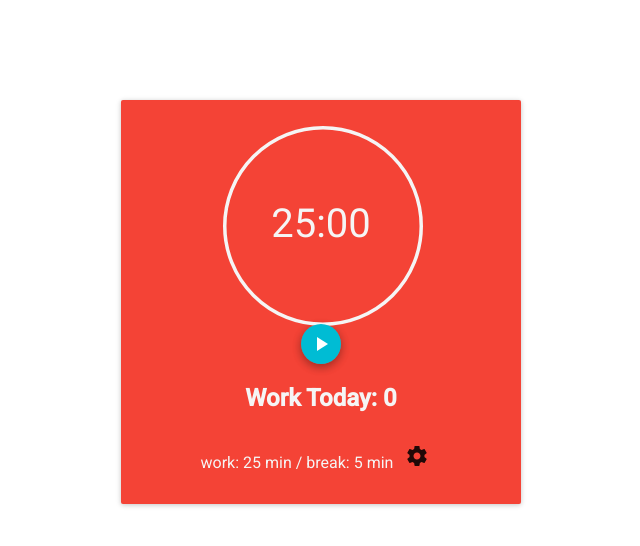
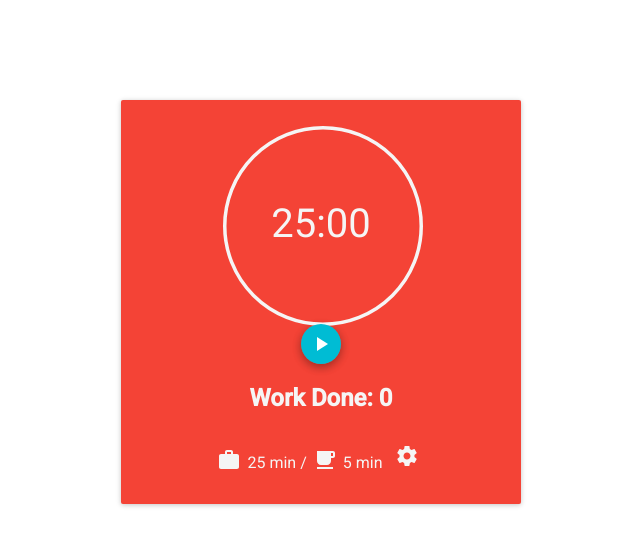
Before and after one commit to ex-hota911/redux-timer-app, a React (Create React App) app: page / in a window 1280 px wide. Shown: the top 546 px of the page, without its empty margins (319-959 px from the left). Built offline with nearby package versions, Linux system fonts and the light colour scheme.

Commit message:
Change icon.

```diff
--- a/src/App.js
+++ b/src/App.js
@@ -129,7 +129,7 @@ class AppPres extends Component {
           <Clock time = {this.state.remaningTime}/>
         </div>
         <StartButton />
-        <h2> {this.props.label} Today: {this.props.count} </h2>
+        <h2> {this.props.label} Done: {this.props.count} </h2>
         <Setting />
       </Paper>
     );
--- a/src/Setting.js
+++ b/src/Setting.js
@@ -5,7 +5,10 @@ import Dialog from 'material-ui/Dialog';
 import FlatButton from 'material-ui/FlatButton';
 import TextField from 'material-ui/TextField';
 import ActionSettings from 'material-ui/svg-icons/action/settings';
+import ActionWork from 'material-ui/svg-icons/action/work';
+import PlacesFreeBreakfast from 'material-ui/svg-icons/places/free-breakfast';
 import IconButton from 'material-ui/IconButton';
+import {grey100} from 'material-ui/styles/colors';
 
 
 class SettingPre extends Component {
@@ -25,16 +28,26 @@ class SettingPre extends Component {
         onClick={this.props.onCancel}
       />,
 		]
+		const iconStyle = {
+			position: 'relative',
+			top: '4px',
+			margin: '0 6px',
+			size: '18px',
+		}
 		return (
 			<span style={{lineHeight: '24px'}}>
-				work: {this.props.workTime} min / break: {this.props.breakTime} min
+				<ActionWork color={grey100} style={iconStyle} />
+				{this.props.workTime} min /
+				<PlacesFreeBreakfast color={grey100} style={iconStyle} />
+				{this.props.breakTime} min
 				<IconButton onClick={this.props.onEdit}>
-					<ActionSettings />
+					<ActionSettings color={grey100} style={iconStyle}/>
 				</IconButton>
 				<Dialog
 					title="Configure work/break time"
 					actions={actions}
-					open={this.props.isEditing}>
+					open={this.props.isEditing}
+					onRequestClose={this.props.onCancel}>
 	        <TextField
 							type="number"
 							style={{marginRight: 12}}
```
